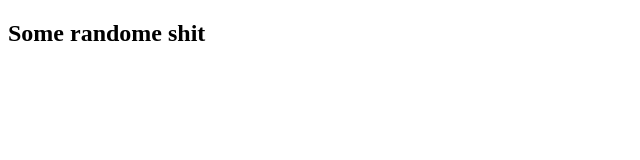
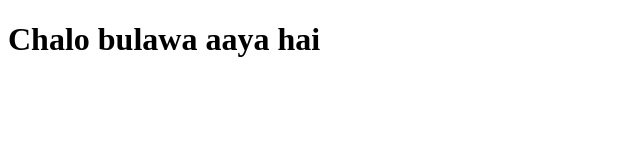
Before and after one commit to abstrxtInfinity/happy_halloween2k21, a plain HTML site: page index.html in a window 1280 px wide. Shown: the whole page, without its empty margins (0-640 px from the left). Drawn offline with nearby package versions, Linux system fonts and the light colour scheme; files that its build step writes are made by us from their sources.

Commit message:
la la la la

```diff
--- a/index.html
+++ b/index.html
@@ -9,7 +9,7 @@
   </head>
   <body>
     <div class="container">
-      <h2>Some randome shit</h2>
+      <h1>Chalo bulawa aaya hai</h1>
     </div>
     <script src="./script.js"></script>
   </body>
```
